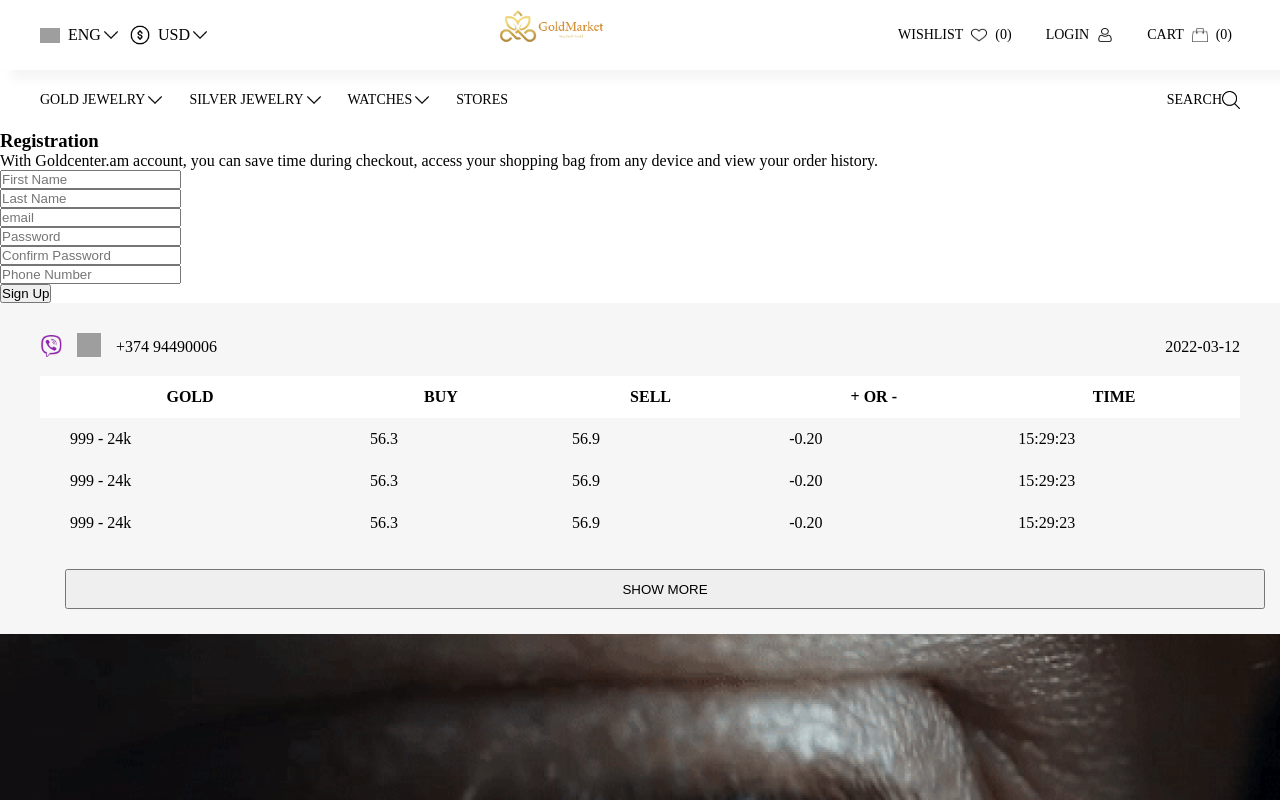
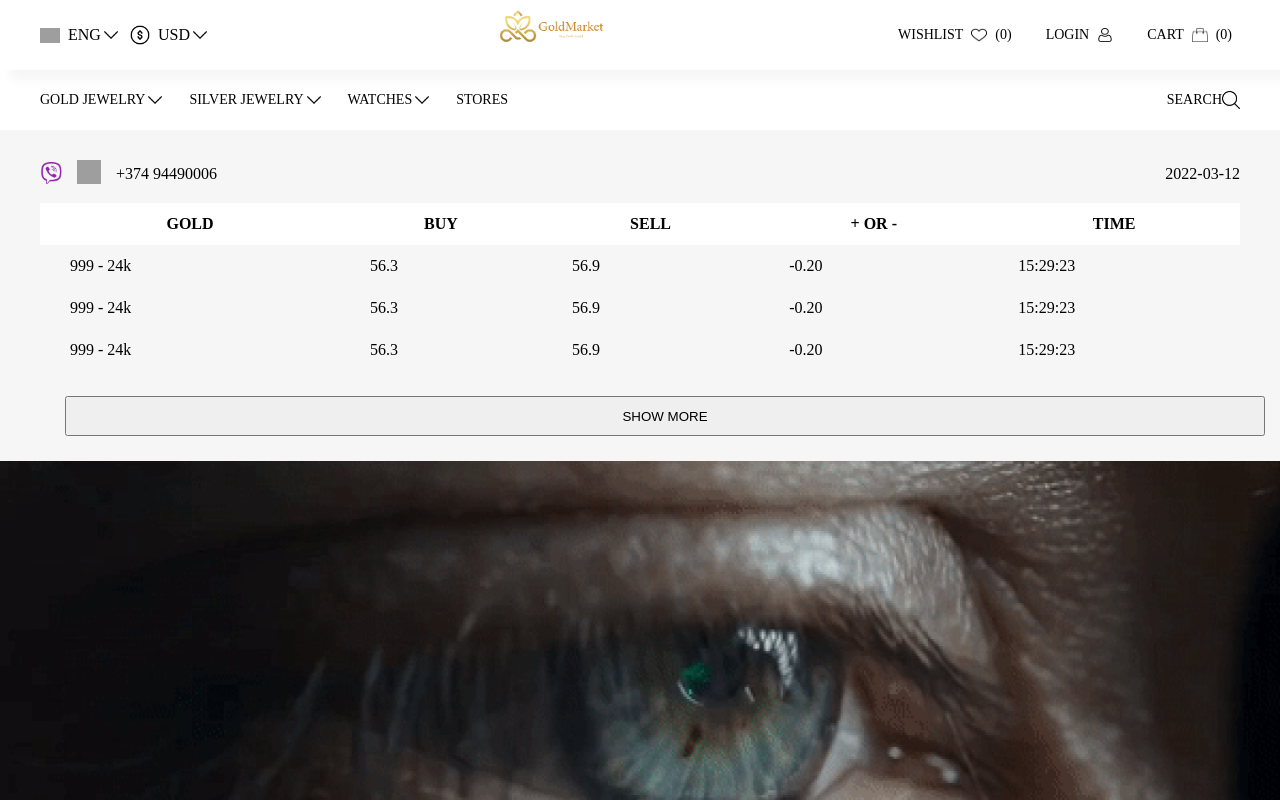
Before and after one commit to vahagnmovs/GoldMarket, a React (Create React App) app in the folder goldmarket/: page / in a window 1280 px wide. Shown: the top 800 px of the page. Built offline with nearby package versions, Linux system fonts and the light colour scheme; grey boxes are pictures that could not be loaded.

Commit message:
Update index.tsx

```diff
--- a/goldmarket/src/pages/home/index.tsx
+++ b/goldmarket/src/pages/home/index.tsx
@@ -16,8 +16,6 @@ import SellWithUs from "../../components/information/sellWithUsBanner";
 import WhyGoldCenter from "../../components/information/whyGoldCenterBanner";
 import { AddProduct } from 'src/components/product/AddProduct';
 import Video from "../../components/header/video";
-import Verjin from "../../components/signUp/verjin";
-
 
 const Home = () => {
     return (
@@ -27,7 +25,6 @@ const Home = () => {
             FooterComponent={<Footer />}
         >
             <>
-                <Verjin/>
              {/*<AddProduct />*/}
              {/*   <SignUp/>*/}
              <PriceList />
```
